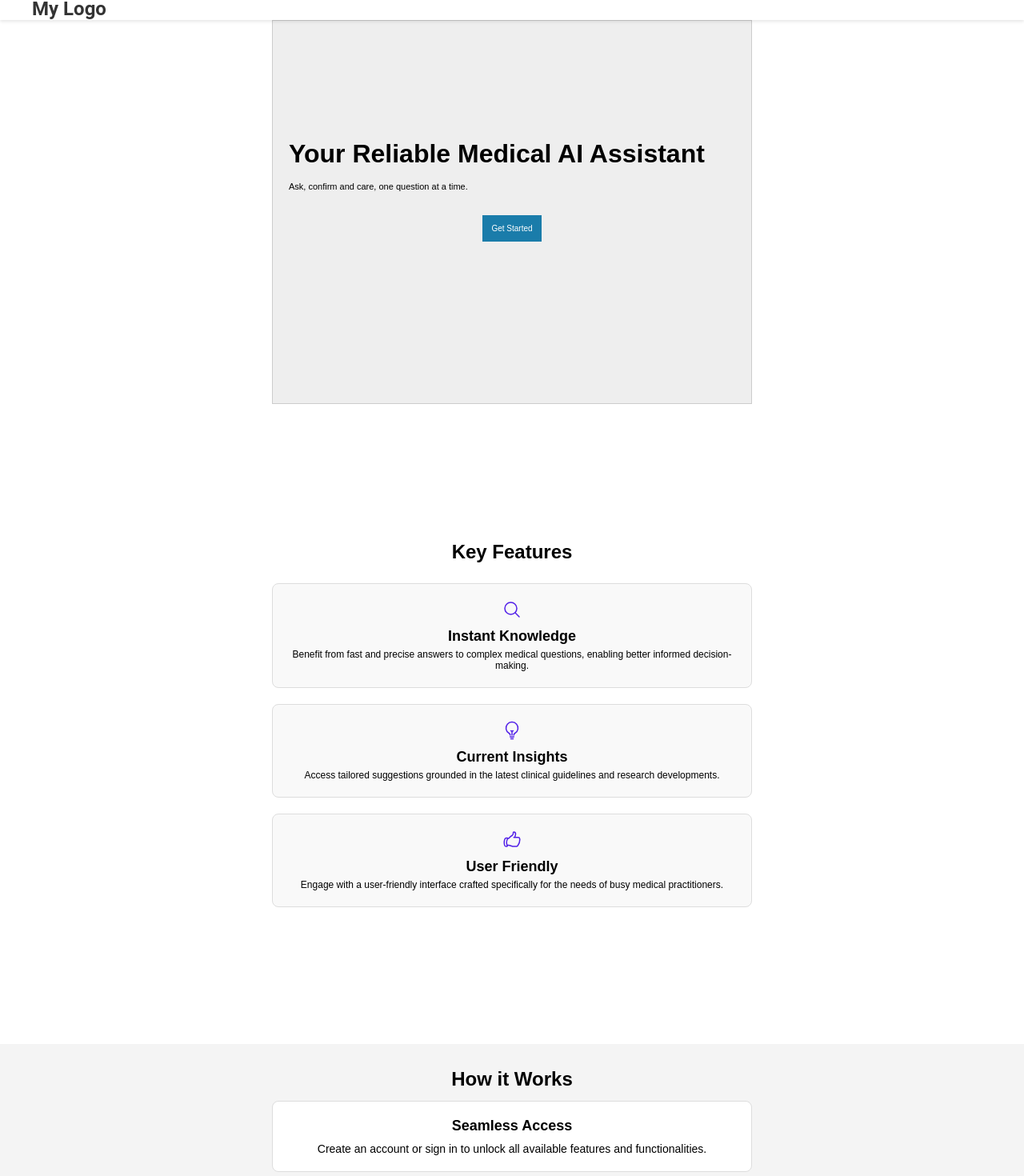
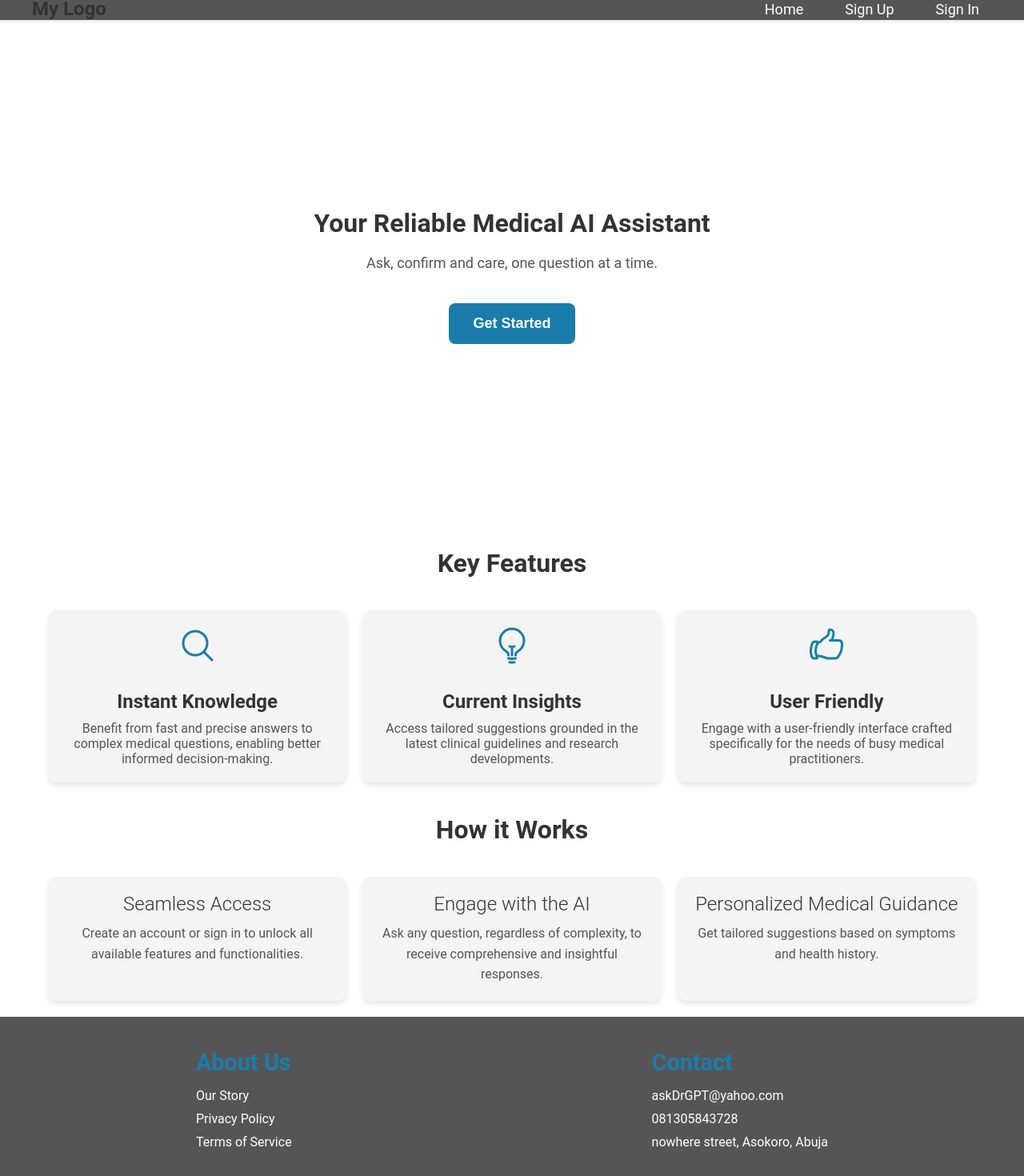
Before and after one commit to fateeS88/DrGPT, a React (Vite) app: page / in a window 1280 px wide. Shown: the part 3-1473 px from the top of the page at 80% size. Built offline with nearby package versions, Linux system fonts and the light colour scheme.

Commit message:
home edits

```diff
--- a/src/App.css
+++ b/src/App.css
@@ -12,8 +12,7 @@ font-family: 'Roboto', sans-serif;
 /* HEADER */
 
 .header {
-  /* background-color: #555; */
-  background-color: #ffffff;
+  background-color: #555;
   top: 0;
   border-bottom: 15px 20px;
   position: sticky;
@@ -69,6 +68,7 @@ display: none;
 @media (max-width: 768px) {
   .menu-toggle {
     display: block;
+    z-index: 1002;
   }
   .nav {
     position: fixed;
@@ -176,6 +176,7 @@ margin-top: 15px;
 }
 
 
+
 /* SIGN IN FORM */
 
 .signin-container {
@@ -254,202 +255,253 @@ margin-top: 15px;
 /* INTRO */
 
 .intro-container {
-  width: 100%;
-  height: 85vh;
-  text-align: center;
-  font-family: sans-serif;
-  border: 1px solid #ccc;
-  padding: 20px;
-  padding-top: 0px;
-  padding-bottom: 15px;
-  margin: 0px auto;
-  background-color: #eee;
   display: flex;
   flex-direction: column;
   justify-content: center;
   align-items: center;
-  max-width: 600px;
-  max-height: 480px;
+  text-align: center;
+  padding: 50px 20px;
+  min-height: 80vh;
 }
 
 .intro-container h2 {
   font-size: 32px ;
-  margin-bottom: 15px;
-  display: inline-block;
-  text-align: left;
-  width: 100%;
-  margin-top: -40px;
+  color: #333;
+  margin-bottom: 20px;
 }
 
 .intro-container p {
-  font-size: 11px ;
-  margin-top: 1px;
-  margin-bottom: 30px;
-  width: 100%;
-  text-align: left;
+  font-size: 18px ;
+  color: #555;
+  margin-bottom: 40px;
+  max-width: 600px;
 }
 
-.intro-container button {
-  width: 100%;
-  padding: 10px;
-  font-size: 10px;
-  border: 1px solid #1a7caa;
+.intro-button {
+  padding: 15px 30px;
   background-color: #1a7caa;
-  color: white;
+  color: #ffffff;
+  border: none;
+  border-radius: 8px;
+  font-size: 18px;
+  font-weight: bold;
   cursor: pointer;
+  transition: background-color 0.3s, transform 0.2s;
+}
+
+.intro-button:hover {
+  background-color: #0056b3;
+  transform: scale(1.05);
+}
+
+@media (max-width: 768px) {
+  .intro-container {
+    font-size: 28px;
+  }
+  .intro-container p{
+    font-size: 16px;
+    margin-bottom: 30px;
+  }
+  .intro-button {
+    padding: 12px 25px;
+    font-size: 14px;
+  }
 }
 
 /* FEATURES */
 
-.features {
-  width: 100%;
-  height: 100vh;
+.feature {
+  max-width: 1200px;
+  padding: 20px;
   text-align: center;
-  font-family: sans-serif;
-  margin: 5px 0 0;
-  margin-top: 0;
-  padding: 15px;
-  display: flex;
-  flex-direction: column;
-  align-items: center;
-  justify-content: center;
+  margin: 0 auto;
+}
+
+.feature h3 {
+  font-size: 2rem;
+  margin-bottom: 40px;
+  color: #333;
+  font-weight: 700;
+ }
+
+ .feature-grid {
+  display: grid;
+  grid-template-columns: repeat(auto-fit, minmax(280px, 1fr));
   gap: 20px;
  }
 
-.features h3 {
-  font-size: 24px;
-  margin-top: 0;
-  margin-bottom: 5px;
+ .feature-item {
+  background-color: #f4f4f4;
+  border-radius: 10px;
+  padding: 20px;
+  box-shadow: 0 4px 6px rgba(0, 0, 0, 0.1);
+  transition: transform 0.3s ease-in-out, box-shadow 0.3s ease-in-out;
  }
 
-.feature-item {
-  background-color: #f9f9f9;
-  border: 1px solid #ddd;
-  border-radius: 8px;
-  padding: 20px;
-  width: 100%;
-  max-width: 600px;
-  display: flex;
-  flex-direction: column;
-  align-items: center;
-  gap: 5px;
+ .feature-item:hover {
+  transform: translateY(-5px);
+  box-shadow: 0 8px 16px rgba(0, 0, 0, 0.15);
  }
 
  .feature-icon {
-  font-size: 24px;
-  color: rgb(82, 32, 232);
+  font-size: 3rem;
+  color: #1a7caa;
+  margin-bottom: 20px;
  }
 
  .feature-item h4 {
-  font-size: 18px;
-  margin: 0;
+  font-size: 1.5rem;
+  font-weight: 600;
+  color: #333;
+  margin-bottom: 10px;
  }
 
  .feature-item p {
-  font-size: 12px;
-  margin: 0;
+  font-size: 1rem;
+  color: #555;
  }
+
+ @media (max-width: 768px) {
+  .feature {
+    padding: 10px;
+  }
+  .feature h3 {
+    font-size: 1.75rem;
+  }
+  .feature-item h4 {
+    font-size: 1.25rem;
+  }
+  .feature-item p {
+    font-size: 0.95rem;
+  }
+ }
+
 
 /* HOW IT WORKS */
 
-.How {
-  width: 100%;
+.how {
+  max-width: 1200px;
   padding: 20px;
-  background-color: #f4f4f4;
   text-align: center;
-  font-family: sans-serif;
-  display: flex;
-  flex-direction: column;
-  align-items: center;
-  justify-content: center;
+  margin: 0 auto;
 }
 
-.How h3 {
-  font-size: 24px;
-  margin-top: 10px;
+.how h3 {
+  font-size: 2rem;
+  margin-bottom: 40px;
+  color: #333;
+  font-weight: 700;
+ }
+
+ .how-grid {
+  display: grid;
+  grid-template-columns: repeat(auto-fit, minmax(280px, 1fr));
+  gap: 20px;
+ }
+
+ .how-item {
+  background-color: #f4f4f4;
+  border-radius: 10px;
+  padding: 20px;
+  box-shadow: 0 4px 6px rgba(0, 0, 0, 0.1);
+  transition: transform 0.3s ease-in-out, box-shadow 0.3s ease-in-out;
+ }
+
+ .how-item:hover {
+  transform: translateY(-5px);
+  box-shadow: 0 8px 16px rgba(0, 0, 0, 0.15);
+ }
+
+ .how-item h4 {
+  font-size: 1.5rem;
+  font-weight: 300;
+  color: #333;
   margin-bottom: 10px;
  }
 
-.How div {
-  background-color: #ffffff;
-  border: 1px solid #ddd;
-  border-radius: 8px;
-  padding: 20px;
-  margin: 10px 0;
-  margin-top: 3px;
-  width: 100%;
-  max-width: 600px;
+ .how-item p {
+  font-size: 1rem;
+  color: #555;
+  line-height: 1.6;
  }
 
-.How h4 {
-  font-size: 18px;
-  margin-top: 0;
-  margin-bottom: 10px;
+ @media (max-width: 768px) {
+  .how {
+    padding: 10px;
+  }
+  .how h3 {
+    font-size: 1.75rem;
+  }
+  .how-item h4 {
+    font-size: 1.25rem;
+  }
+  .how-item p {
+    font-size: 0.95rem;
+  }
  }
 
-.How p {
-  font-size: 14px;
-  margin: 0;
-}
 
 /* FOOTER */
 
-footer {
+.footer {
   background-color: #555;
   color: white;
-  padding: 20px;
-  text-align: center;
+  padding: 40px 20px;
+  display: flex;
+  justify-content: space-around;
+  text-align: left;
+  flex-wrap: wrap;
 }
 
-footer h3 {
-  font-size: 18px;
+.footer-section{
+  margin-bottom: 20px;
+  max-width: 300px;
+}
+
+.footer h3 {
+  font-size: 1.8rem;
   margin-bottom: 15px;
   color: #1a7caa ;
+  font-weight: 700;
 }
 
-footer ul {
+.footer ul {
   list-style-type: none;
   padding: 0;
   margin: 0;
 }
 
-footer li {
+.footer ul li {
   margin-bottom: 10px;
 }
 
-footer a {
+.footer ul li a {
     color: white;
     text-decoration: none;
-  font-size: 14px;
+    font-size: 1rem;
+    transition: color 0.3s ease;
   }
 
-footer a:hover {
+.footer ul li a:hover {
   text-decoration: underline; }
 
 
+@media (max-width: 768px) {
+  .footer {
+    text-align: center;
+    padding: 30px, 10px;
+  }
 
+  .footer-section {
+    max-width: none;
+    margin: 30px
+  }
 
+  .footer h3 {
+    font-size: 1.6rem;
+  }
 
-/* @media (min-width: 600px)
-
-{.intro-container{
-  width: 100%;}
-
-  .menu button {
-    display: none;
+  .footer ul li a {
+    font-size: 1.1rem;
   }
 }
-
-
-
-@media (min-width: 1024px)
-
-{.intro-container{
-  width: 100%;
-
-}
-
-  .menu button {
-    display: none;
-  }
-} */
--- a/src/Components/Header.jsx
+++ b/src/Components/Header.jsx
@@ -25,13 +25,13 @@ export default function Header () {
         <nav className={`nav ${menuOpen ? 'open' : ''}`}>
           <ul>
             <li>
-              <Link to="/"> Home </Link>
+              <Link to="/" onClick={toggleMenu}> Home </Link>
             </li>
             <li>
-              <Link to ="/signup"> Sign Up </Link>
+              <Link to ="/signup" onClick={toggleMenu}> Sign Up </Link>
             </li>
             <li>
-              <Link to ="/signin"> Sign In </Link>
+              <Link to ="/signin" onClick={toggleMenu}> Sign In </Link>
             </li>
           </ul>
         </nav>
--- a/src/Components/Sections/Features.jsx
+++ b/src/Components/Sections/Features.jsx
@@ -10,8 +10,9 @@ const features = [
 
 export default function Features () {
     return (
-        <div className="features">
+        <div className="feature">
             <h3> Key Features </h3>
+            <div className="feature-grid">
                 {features.map((feature, index) => (
                     <div  key={index} className="feature-item">
                         <div className="feature-icon">
@@ -22,5 +23,6 @@ export default function Features () {
                     </div>
                 ))}
             </div>
+        </div>
     )
 }
--- a/src/Components/Sections/Footer.jsx
+++ b/src/Components/Sections/Footer.jsx
@@ -2,20 +2,23 @@
 
 export default function Footer () {
     return (
-         <footer>
+     <footer className="footer">
+        <div className="footer-section">
             <h3> About Us </h3>
             <ul>
             <li><a href="/about">Our Story</a></li>
             <li><a href="/">Privacy Policy</a></li>
             <li><a href="/">Terms of Service</a></li>
             </ul>
-
+        </div>
+        <div className="footer-section">
             <h3> Contact </h3>
             <ul>
-            <li><a href="Email"> askDrGPT@yahoo.com</a></li>
-            <li><a href="Phone Number"> 081305843728</a></li>
-            <li><a href="Address"> nowhere street, Asokoro, Abuja</a></li>
+            <li><a href="mailto:askDrGPT@yahoo.com"> askDrGPT@yahoo.com</a></li>
+            <li><a href="tel:+23481305843728"> 081305843728</a></li>
+            <li><a href="/"> nowhere street, Asokoro, Abuja</a></li>
             </ul>
-         </footer>
+        </div>
+    </footer>
     )
 }
--- a/src/Components/Sections/HowItWorks.jsx
+++ b/src/Components/Sections/HowItWorks.jsx
@@ -7,14 +7,16 @@ const works = [
 
 export default function How () {
     return (
-        <div className="How">
+        <div className="how">
             <h3> How it Works </h3>
-            {works.map((works, index) => (
-                <div  key={index}>
-                    <h4>{works.title}</h4>
-                    <p>{works.description}</p>
+            <div className="how-grid">
+            {works.map((work, index) => (
+                <div  key={index} className="how-item">
+                    <h4>{work.title}</h4>
+                    <p>{work.description}</p>
                 </div>
             ))}
+            </div>
         </div>
     )
 }
--- a/src/Components/Sections/Intro.jsx
+++ b/src/Components/Sections/Intro.jsx
@@ -6,7 +6,7 @@ export default function Intro () {
             <h2> Your Reliable Medical AI Assistant </h2>
             <p> Ask, confirm and care, one question at a time. </p>
             <Link to="/signup">
-            <button>
+            <button className='intro-button'>
                 Get Started
             </button>
             </Link>
```
Lines whose indentation alone changed are shown as unchanged.
